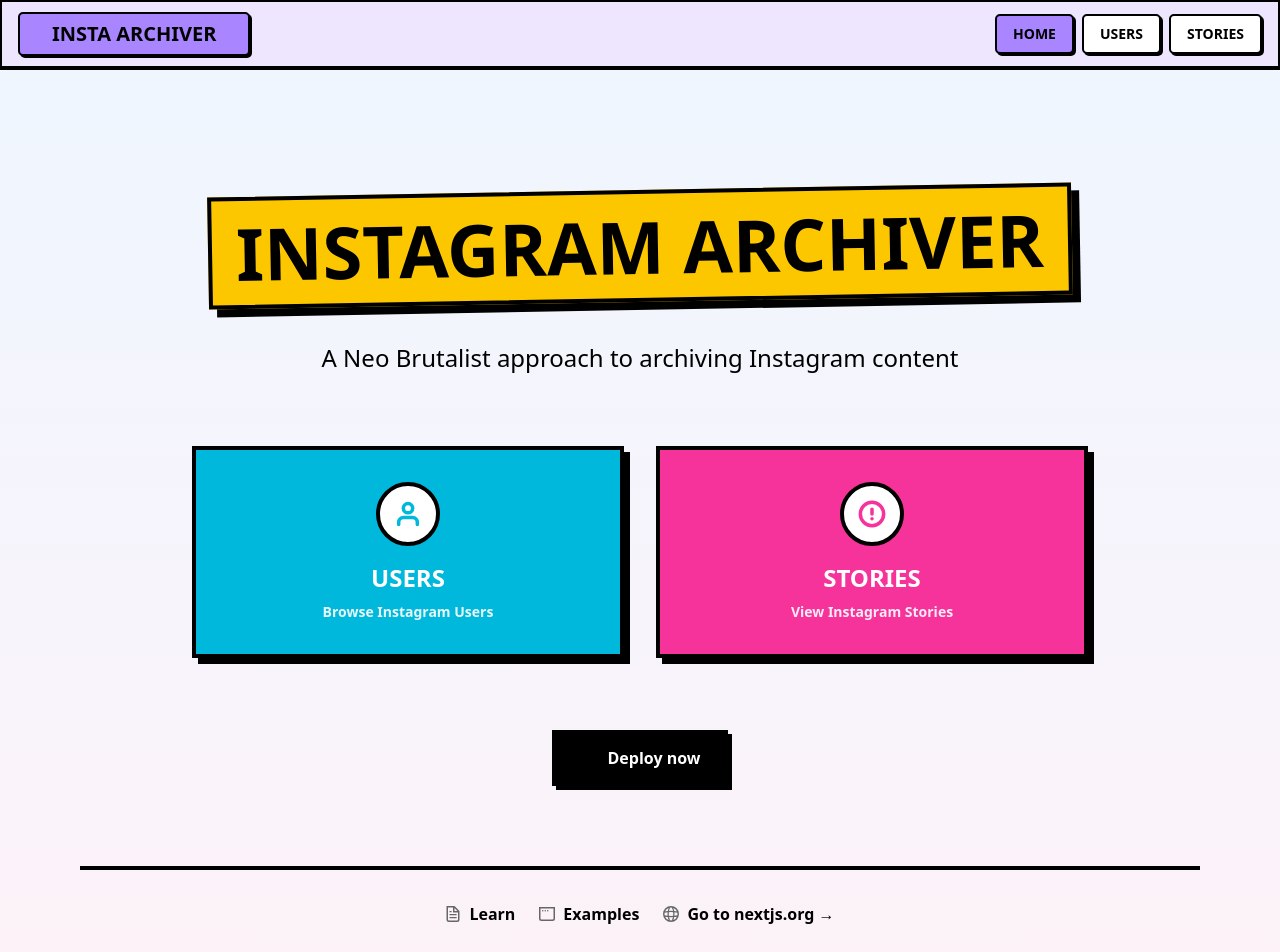
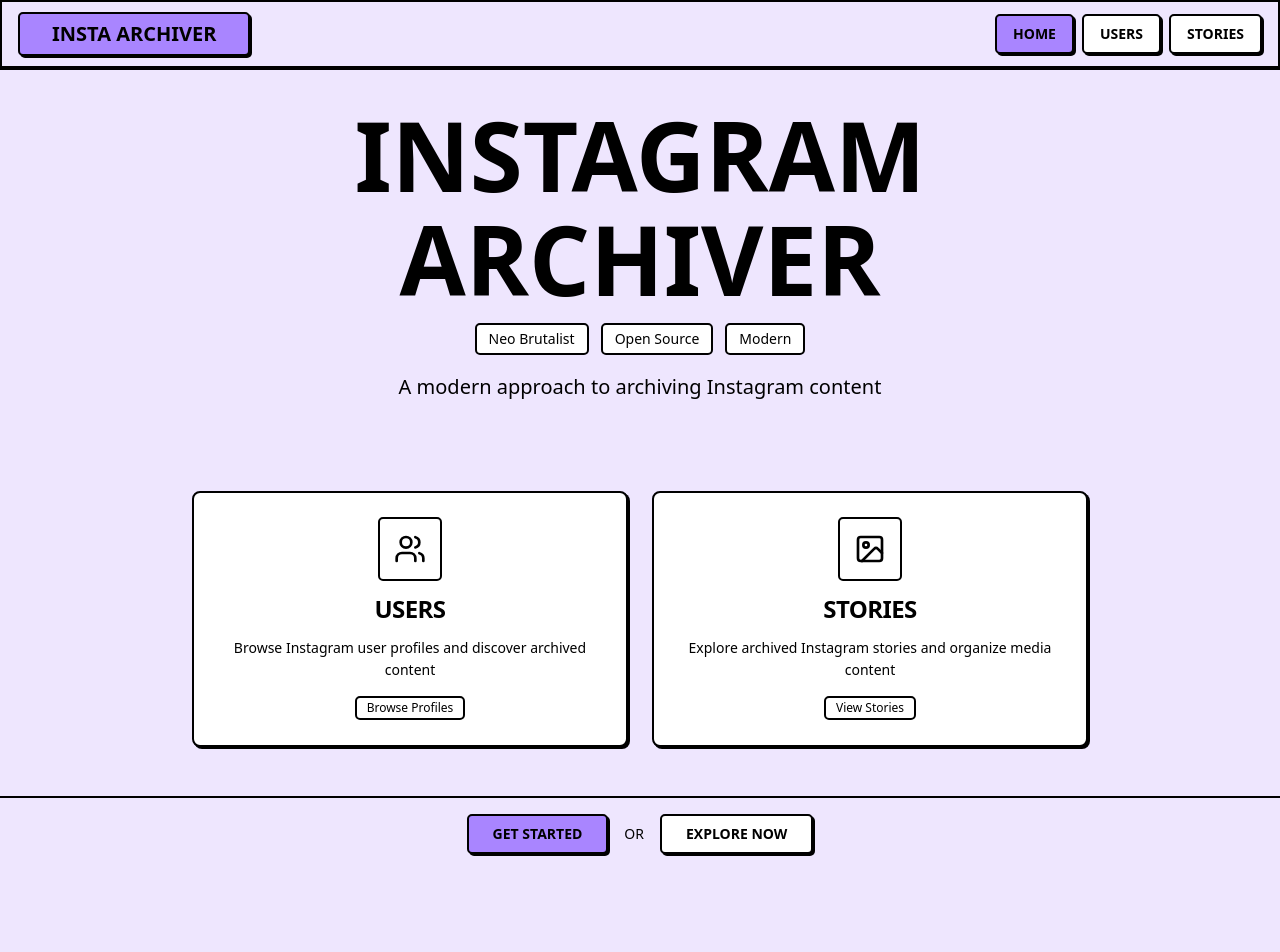
Before and after one commit to animemoeus/instarchiver, a Next.js app: page / in a window 1280 px wide. Shown: the top 952 px of the page. After the commit the page ends 870 px from the top, so only its background shows below. Built offline with nearby package versions, Linux system fonts and the light colour scheme.

Commit message:
Update home page

```diff
--- a/app/page.tsx
+++ b/app/page.tsx
@@ -1,120 +1,101 @@
-import Image from 'next/image';
 import Link from 'next/link';
+import { Button } from '@/components/ui/button';
+import { Card, CardHeader, CardTitle, CardContent } from '@/components/ui/card';
+import { Badge } from '@/components/ui/badge';
+import { Users, ImageIcon } from 'lucide-react';
 
 export default function Home() {
   return (
-    <div className="min-h-screen p-8 pb-20 sm:p-20 bg-gradient-to-b from-blue-50 to-pink-50">
-      <main className="flex flex-col gap-10 items-center justify-center max-w-6xl mx-auto pt-10">
-        <h1 className="text-6xl md:text-7xl font-black text-center bg-yellow-400 px-6 py-4 border-4 border-black shadow-[8px_8px_0px_rgba(0,0,0,1)] transform rotate-[-1deg]">
-          INSTAGRAM ARCHIVER
-        </h1>
+    <div className="h-screen max-h-screen overflow-hidden bg-background flex flex-col">
+      {/* Hero Section - Top Half */}
+      <div className="flex-1 flex items-center justify-center px-4 py-4 min-h-0">
+        <div className="text-center space-y-4 max-w-4xl">
+          <div className="space-y-2">
+            <h1 className="text-4xl sm:text-5xl lg:text-7xl xl:text-8xl font-heading text-foreground">
+              INSTAGRAM
+            </h1>
+            <h1 className="text-4xl sm:text-5xl lg:text-7xl xl:text-8xl font-heading text-foreground">
+              ARCHIVER
+            </h1>
+          </div>
 
-        <p className="text-xl md:text-2xl text-center max-w-3xl font-medium">
-          A Neo Brutalist approach to archiving Instagram content
-        </p>
+          <div className="flex gap-3 justify-center flex-wrap mt-4">
+            <Badge variant="neutral" className="text-sm px-3 py-1">
+              Neo Brutalist
+            </Badge>
+            <Badge variant="neutral" className="text-sm px-3 py-1">
+              Open Source
+            </Badge>
+            <Badge variant="neutral" className="text-sm px-3 py-1">
+              Modern
+            </Badge>
+          </div>
 
-        <div className="grid grid-cols-1 md:grid-cols-2 gap-8 w-full max-w-4xl mt-8">
-          <Link
-            href="/users"
-            className="flex flex-col items-center justify-center p-8 bg-cyan-500 border-4 border-black text-white font-bold text-xl transition-all transform hover:-translate-y-1 hover:shadow-[8px_8px_0px_rgba(0,0,0,1)] shadow-[6px_6px_0px_rgba(0,0,0,1)]"
-          >
-            <div className="w-16 h-16 mb-4 bg-white rounded-full border-4 border-black flex items-center justify-center">
-              <svg
-                xmlns="http://www.w3.org/2000/svg"
-                width="28"
-                height="28"
-                viewBox="0 0 24 24"
-                fill="none"
-                stroke="currentColor"
-                strokeWidth="3"
-                strokeLinecap="round"
-                strokeLinejoin="round"
-                className="text-cyan-500"
-              >
-                <path d="M20 21v-2a4 4 0 0 0-4-4H8a4 4 0 0 0-4 4v2"></path>
-                <circle cx="12" cy="7" r="4"></circle>
-              </svg>
-            </div>
-            <span className="text-2xl uppercase">Users</span>
-            <span className="text-sm mt-2 opacity-90">Browse Instagram Users</span>
+          <p className="text-lg md:text-xl max-w-2xl mx-auto font-base text-foreground leading-relaxed">
+            A modern approach to archiving Instagram content
+          </p>
+        </div>
+      </div>
+
+      {/* Navigation Cards - Bottom Half */}
+      <div className="flex-1 flex items-center justify-center px-4 py-2 min-h-0">
+        <div className="grid grid-cols-1 lg:grid-cols-2 gap-6 w-full max-w-4xl h-full max-h-64">
+          <Link href="/users" className="group">
+            <Card className="h-full transition-all duration-300 hover:translate-x-boxShadowX hover:translate-y-boxShadowY hover:shadow-none cursor-pointer">
+              <CardHeader className="text-center pb-3">
+                <div className="flex justify-center mb-3">
+                  <div className="size-16 border-2 border-border bg-secondary-background rounded-base flex items-center justify-center">
+                    <Users size={32} strokeWidth={2} className="text-foreground" />
+                  </div>
+                </div>
+                <CardTitle className="text-2xl font-heading text-foreground">USERS</CardTitle>
+              </CardHeader>
+              <CardContent className="text-center">
+                <p className="text-foreground font-medium leading-relaxed mb-3 text-sm">
+                  Browse Instagram user profiles and discover archived content
+                </p>
+                <Badge variant="neutral" className="text-xs">
+                  Browse Profiles
+                </Badge>
+              </CardContent>
+            </Card>
           </Link>
 
-          <Link
-            href="/stories"
-            className="flex flex-col items-center justify-center p-8 bg-pink-500 border-4 border-black text-white font-bold text-xl transition-all transform hover:-translate-y-1 hover:shadow-[8px_8px_0px_rgba(0,0,0,1)] shadow-[6px_6px_0px_rgba(0,0,0,1)]"
-          >
-            <div className="w-16 h-16 mb-4 bg-white rounded-full border-4 border-black flex items-center justify-center">
-              <svg
-                xmlns="http://www.w3.org/2000/svg"
-                width="28"
-                height="28"
-                viewBox="0 0 24 24"
-                fill="none"
-                stroke="currentColor"
-                strokeWidth="3"
-                strokeLinecap="round"
-                strokeLinejoin="round"
-                className="text-pink-500"
-              >
-                <circle cx="12" cy="12" r="10"></circle>
-                <line x1="12" y1="8" x2="12" y2="12"></line>
-                <line x1="12" y1="16" x2="12.01" y2="16"></line>
-              </svg>
-            </div>
-            <span className="text-2xl uppercase">Stories</span>
-            <span className="text-sm mt-2 opacity-90">View Instagram Stories</span>
+          <Link href="/stories" className="group">
+            <Card className="h-full transition-all duration-300 hover:translate-x-boxShadowX hover:translate-y-boxShadowY hover:shadow-none cursor-pointer">
+              <CardHeader className="text-center pb-3">
+                <div className="flex justify-center mb-3">
+                  <div className="size-16 border-2 border-border bg-secondary-background rounded-base flex items-center justify-center">
+                    <ImageIcon size={32} strokeWidth={2} className="text-foreground" />
+                  </div>
+                </div>
+                <CardTitle className="text-2xl font-heading text-foreground">STORIES</CardTitle>
+              </CardHeader>
+              <CardContent className="text-center">
+                <p className="text-foreground font-medium leading-relaxed mb-3 text-sm">
+                  Explore archived Instagram stories and organize media content
+                </p>
+                <Badge variant="neutral" className="text-xs">
+                  View Stories
+                </Badge>
+              </CardContent>
+            </Card>
           </Link>
         </div>
+      </div>
 
-        <div className="flex gap-4 items-center flex-col sm:flex-row mt-8">
-          <a
-            className="px-6 py-3 bg-black text-white font-bold border-4 border-black shadow-[4px_4px_0px_rgba(0,0,0,1)] hover:shadow-[6px_6px_0px_rgba(0,0,0,1)] transition-all hover:-translate-y-1"
-            href="https://vercel.com/new?utm_source=create-next-app&utm_medium=appdir-template-tw&utm_campaign=create-next-app"
-            target="_blank"
-            rel="noopener noreferrer"
-          >
-            <div className="flex items-center gap-2">
-              <Image
-                className="invert"
-                src="/vercel.svg"
-                alt="Vercel logomark"
-                width={20}
-                height={20}
-              />
-              <span>Deploy now</span>
-            </div>
-          </a>
+      {/* Bottom Action Bar */}
+      <div className="border-t-2 border-border py-4 flex-shrink-0">
+        <div className="flex gap-4 items-center justify-center">
+          <Button variant="default" size="default" className="font-heading px-6 py-2" asChild>
+            <Link href="/users">GET STARTED</Link>
+          </Button>
+          <div className="text-foreground font-base text-sm">OR</div>
+          <Button variant="neutral" size="default" className="font-heading px-6 py-2" asChild>
+            <Link href="/stories">EXPLORE NOW</Link>
+          </Button>
         </div>
-      </main>
-      <footer className="flex gap-6 flex-wrap items-center justify-center mt-20 border-t-4 border-black pt-8">
-        <a
-          className="flex items-center gap-2 font-bold hover:underline hover:underline-offset-4"
-          href="https://nextjs.org/learn?utm_source=create-next-app&utm_medium=appdir-template-tw&utm_campaign=create-next-app"
-          target="_blank"
-          rel="noopener noreferrer"
-        >
-          <Image aria-hidden src="/file.svg" alt="File icon" width={16} height={16} />
-          Learn
-        </a>
-        <a
-          className="flex items-center gap-2 font-bold hover:underline hover:underline-offset-4"
-          href="https://vercel.com/templates?framework=next.js&utm_source=create-next-app&utm_medium=appdir-template-tw&utm_campaign=create-next-app"
-          target="_blank"
-          rel="noopener noreferrer"
-        >
-          <Image aria-hidden src="/window.svg" alt="Window icon" width={16} height={16} />
-          Examples
-        </a>
-        <a
-          className="flex items-center gap-2 font-bold hover:underline hover:underline-offset-4"
-          href="https://nextjs.org?utm_source=create-next-app&utm_medium=appdir-template-tw&utm_campaign=create-next-app"
-          target="_blank"
-          rel="noopener noreferrer"
-        >
-          <Image aria-hidden src="/globe.svg" alt="Globe icon" width={16} height={16} />
-          Go to nextjs.org →
-        </a>
-      </footer>
+      </div>
     </div>
   );
 }
```
